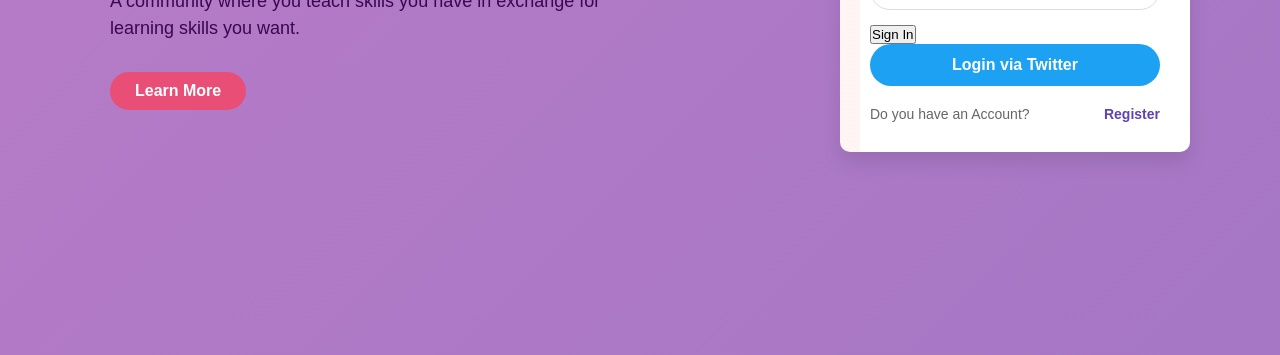
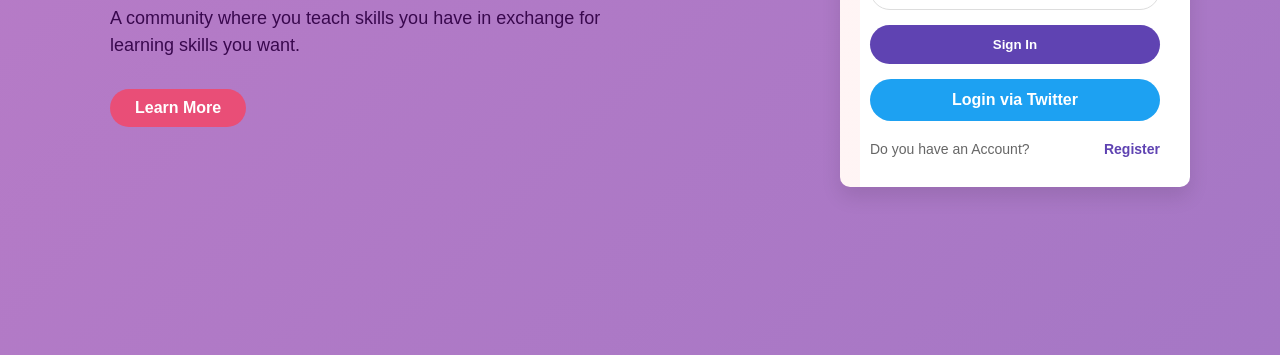
Before and after one commit to wirdani84/Project-MAS-2, a website: page index.html in a window 1280 px wide. Shown: the part 445-800 px from the top of the page. Drawn offline with Linux system fonts and the light colour scheme.

Commit message:
Twentyfirst Commit

```diff
--- a/index.html
+++ b/index.html
@@ -35,7 +35,7 @@
       <form id="loginForm" action="/login" method="POST">
         <input type="email" name="email" placeholder="Email" required />
         <input type="password" name="password" placeholder="Password" required />
-        <button type="submit" aria-label="Sign in to your account">Sign In</button>
+        <button type="submit" class="sign-in-btn">Sign In</button>
       </form>
       <a href="#" class="twitter-btn">Login via Twitter</a>
       <div class="register-container">
```
